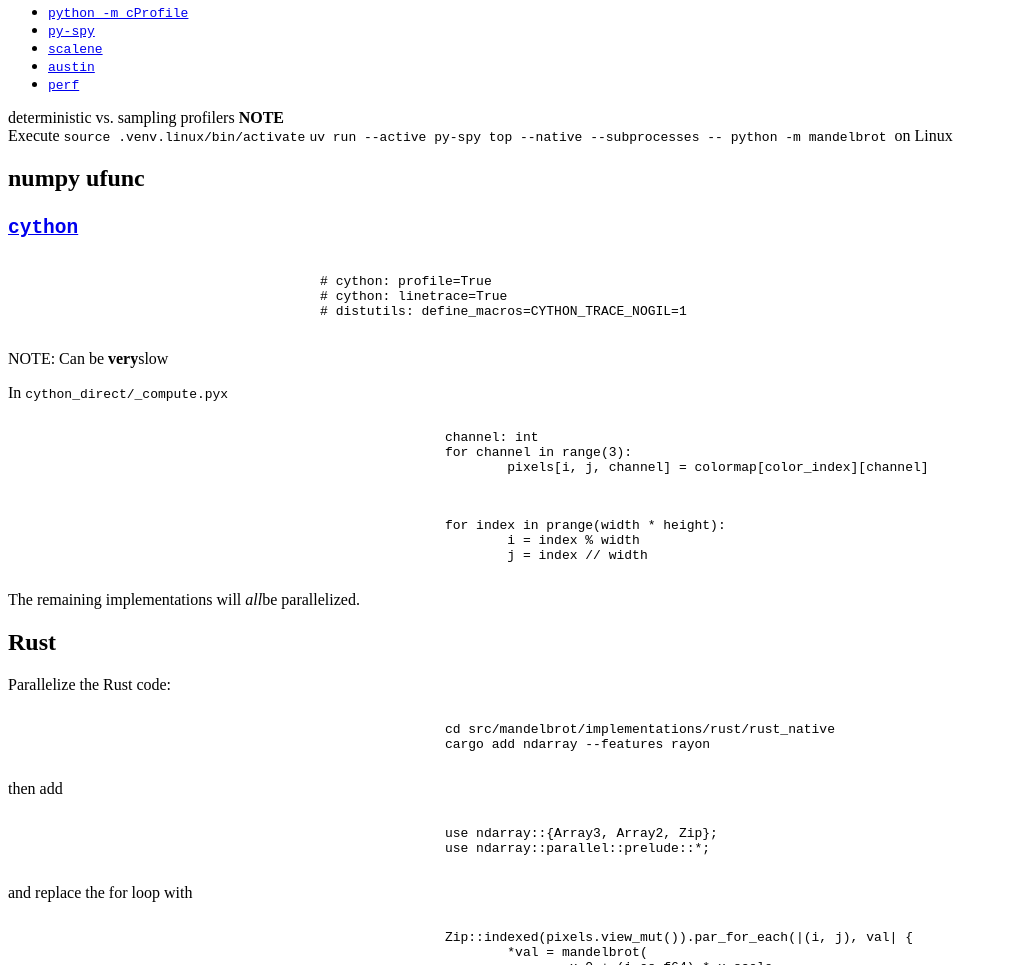
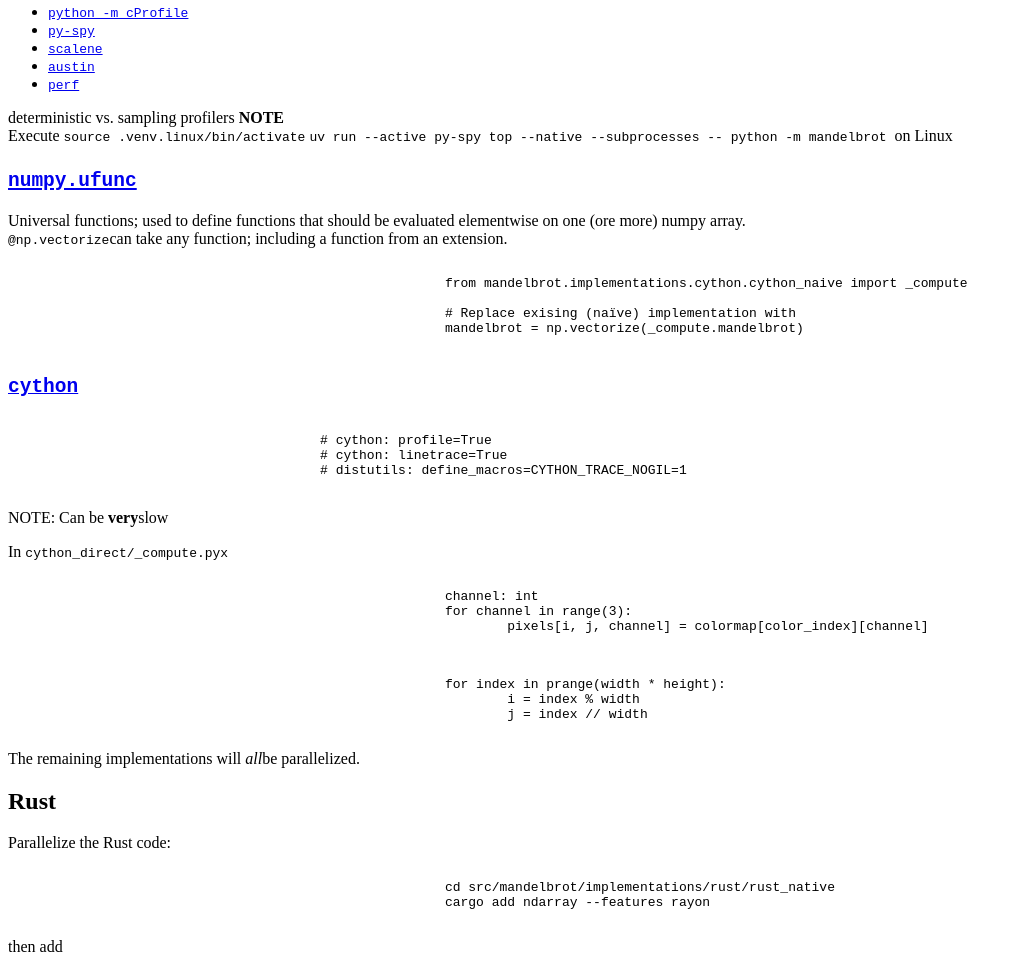
Before and after one commit to sindre-nistad/snake-oil, a website built with Vite: page src/presentation/index.html in a window 1280 px wide. Shown: the part 1708-2673 px from the top of the page, without its empty margins (0-1022 px from the left). Built offline with nearby package versions, Linux system fonts and the light colour scheme; what reveal.js would draw is missing.

Commit message:
chore: Notes on `numpy.ufunc`

```diff
--- a/src/presentation/index.html
+++ b/src/presentation/index.html
@@ -137,7 +137,26 @@
 					</aside>
 				</section>
 				<section>
-					<h1>numpy ufunc</h1>
+					<h1 class="r-fit-text">
+						<a href="https://numpy.org/doc/stable/reference/ufuncs.html">
+							<code>numpy.ufunc</code>
+						</a>
+					</h1>
+
+					<aside class="notes">
+						Universal functions; used to define functions that should be
+						evaluated elementwise on one (ore more) numpy array.
+
+						<br>
+						<code>@np.vectorize</code>can take any function; including a
+						function from an extension.
+						<pre data-trim><code class="language-python">
+							from mandelbrot.implementations.cython.cython_naive import _compute
+
+							# Replace exising (naïve) implementation with
+							mandelbrot = np.vectorize(_compute.mandelbrot)
+						</code></pre>
+					</aside>
 				</section>
 				<section>
 					<h1 class="r-fit-text">
```
